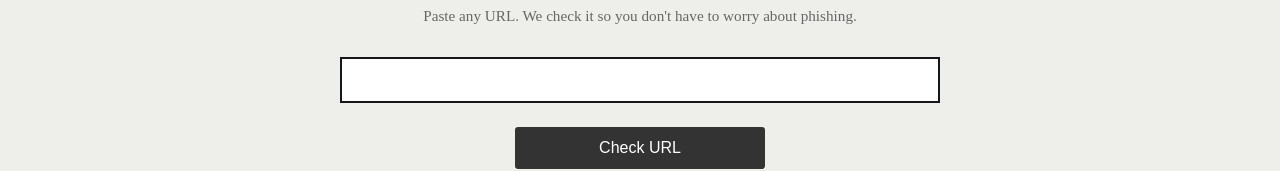
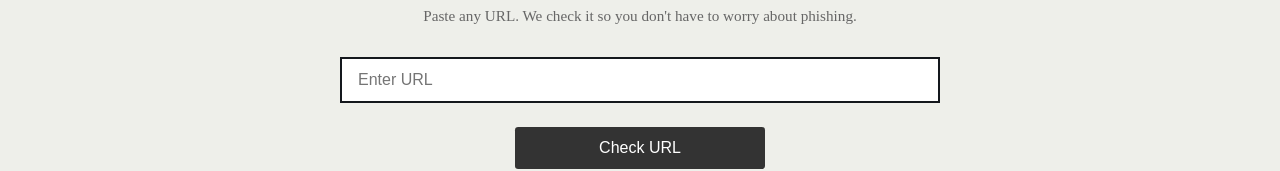
Before and after one commit to SPUDYBRO/DetectivePhisher, a React (Vite) app: page / in a window 1280 px wide. Shown: the part 172-343 px from the top of the page. Built offline with nearby package versions, Linux system fonts and the light colour scheme; no server answers.

Commit message:
Add: Enter URL placeholder to input

```diff
--- a/source/App.jsx
+++ b/source/App.jsx
@@ -90,6 +90,7 @@ export default function App() {
               type="text"
               id="url"
               name="url"
+              placeholder="Enter URL"
               value={url}
               onChange={event => setUrl(event.target.value)}
               required
```
